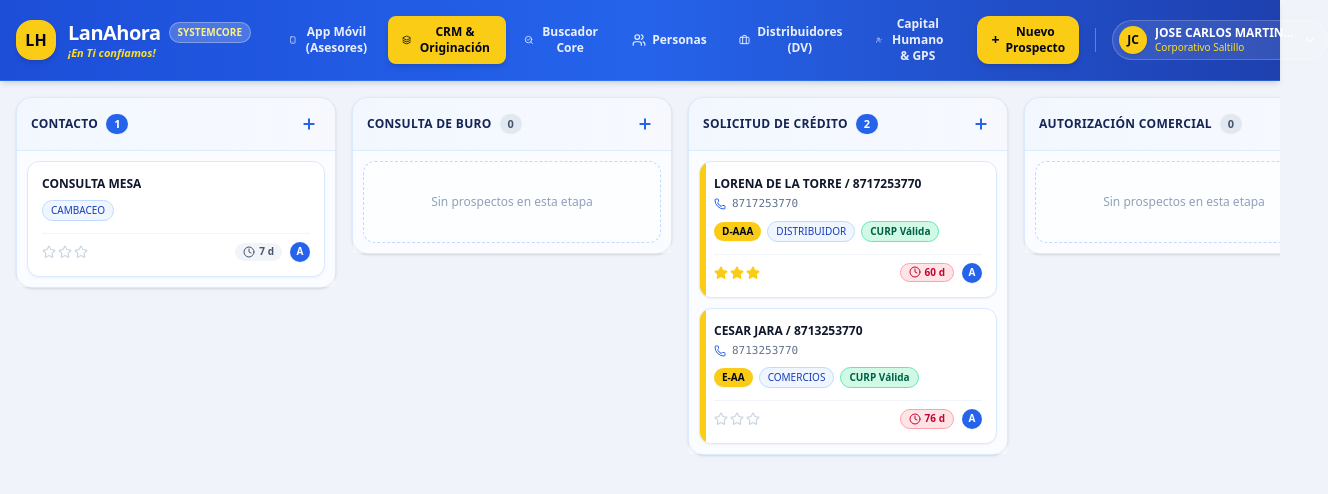
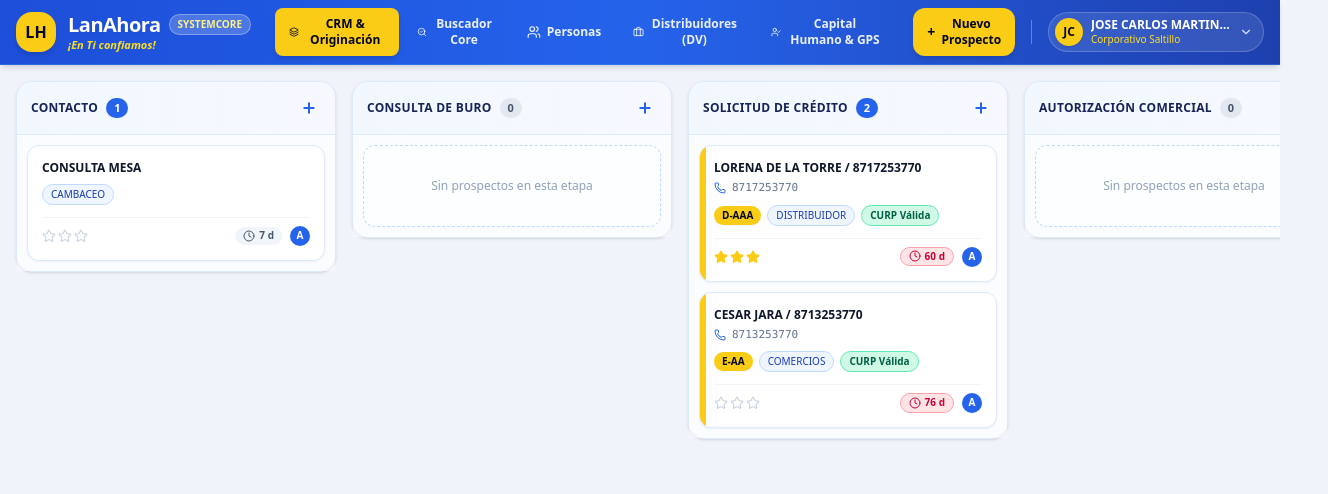
Before and after one commit to CarlosMartinezLH/SystemCore_LH, a Next.js app: page / in a window 1280 px wide. Both pictures are taken after a click on the button "Ingresar a LanAhora". Shown: the top 494 px of the page, 1328 px wide, since content can reach past the window. Built offline with nearby package versions, Linux system fonts and the light colour scheme.

Commit message:
refactor(nav): remover acceso de app movil del menu web para aislarlo en su compilacion APK nativa

```diff
--- a/src/app/page.tsx
+++ b/src/app/page.tsx
@@ -36,9 +36,6 @@ export default function Home() {
       if (savedAuth) {
         const user = JSON.parse(savedAuth);
         setCurrentUser(user);
-        if (user.role === 'ASESOR_CAMPO') {
-          setActiveModule('mobile_app');
-        }
       }
 
       const savedProspects = localStorage.getItem(STORAGE_KEY);
@@ -68,12 +65,7 @@ export default function Home() {
     } catch (e) {
       console.error('Error saving session:', e);
     }
-
-    if (user.role === 'ASESOR_CAMPO') {
-      setActiveModule('mobile_app');
-    } else {
-      setActiveModule('crm');
-    }
+    setActiveModule('crm');
   };
 
   // Logout handler
@@ -189,21 +181,8 @@ export default function Home() {
     return <LoginView onLoginSuccess={handleLoginSuccess} />;
   }
 
-  // If active module is mobile_app, render dedicated Mobile App View
-  if (activeModule === 'mobile_app') {
-    return (
-      <MobileAdvisorApp
-        user={currentUser}
-        prospects={prospects}
-        onAddNewProspect={handleAddMobileLead}
-        onLogout={handleLogout}
-        onSwitchToDesktop={() => setActiveModule('crm')}
-      />
-    );
-  }
-
   return (
-    <div className="min-h-screen bg-[#0c101c] flex flex-col font-sans">
+    <div className="min-h-screen bg-[#f0f4fa] flex flex-col font-sans">
       <Header
         currentUser={currentUser}
         activeModule={activeModule}
@@ -223,7 +202,6 @@ export default function Home() {
           <CoreDashboard
             onNavigateToPersonas={() => setActiveModule('personas')}
             onNavigateToDistribuidores={() => setActiveModule('distribuidores')}
-            onNavigateToMobileApp={() => setActiveModule('mobile_app')}
           />
         ) : activeModule === 'personas' ? (
           <PersonasView />
--- a/src/components/Header.tsx
+++ b/src/components/Header.tsx
@@ -14,7 +14,7 @@ import {
   Building,
 } from 'lucide-react';
 
-export type ActiveAppModule = 'crm' | 'core_dashboard' | 'personas' | 'distribuidores' | 'rh' | 'mobile_app';
+export type ActiveAppModule = 'crm' | 'core_dashboard' | 'personas' | 'distribuidores' | 'rh';
 
 interface HeaderProps {
   currentUser: UserSession;
@@ -63,18 +63,6 @@ export default function Header({
 
           {/* Unified Desktop Navigation Tabs (Inspirado en el menú del portal LanAhora) */}
           <nav className="hidden xl:flex items-center gap-1 text-xs font-bold">
-            <button
-              onClick={() => onModuleChange('mobile_app')}
-              className={`px-3.5 py-2 rounded-lg transition flex items-center gap-1.5 ${
-                activeModule === 'mobile_app'
-                  ? 'bg-[#facc15] text-slate-950 shadow-md font-black'
-                  : 'text-white/90 hover:bg-white/15 hover:text-white'
-              }`}
-            >
-              <Smartphone className="w-3.5 h-3.5" />
-              <span>App Móvil (Asesores)</span>
-            </button>
-
             <button
               onClick={() => onModuleChange('crm')}
               className={`px-3.5 py-2 rounded-lg transition flex items-center gap-1.5 ${
@@ -208,14 +196,6 @@ export default function Header({
       {/* Sub-bar Navigation for Mobile Screens */}
       <div className="xl:hidden px-3 py-2 bg-[#1b43bc] border-t border-blue-400/20 flex items-center gap-1.5 overflow-x-auto text-xs font-bold">
         <button
-          onClick={() => onModuleChange('mobile_app')}
-          className={`px-3 py-1 rounded-lg whitespace-nowrap ${
-            activeModule === 'mobile_app' ? 'bg-[#facc15] text-slate-950' : 'text-white/80'
-          }`}
-        >
-          📱 App Móvil
-        </button>
-        <button
           onClick={() => onModuleChange('crm')}
           className={`px-3 py-1 rounded-lg whitespace-nowrap ${
             activeModule === 'crm' ? 'bg-[#facc15] text-slate-950' : 'text-white/80'
```
